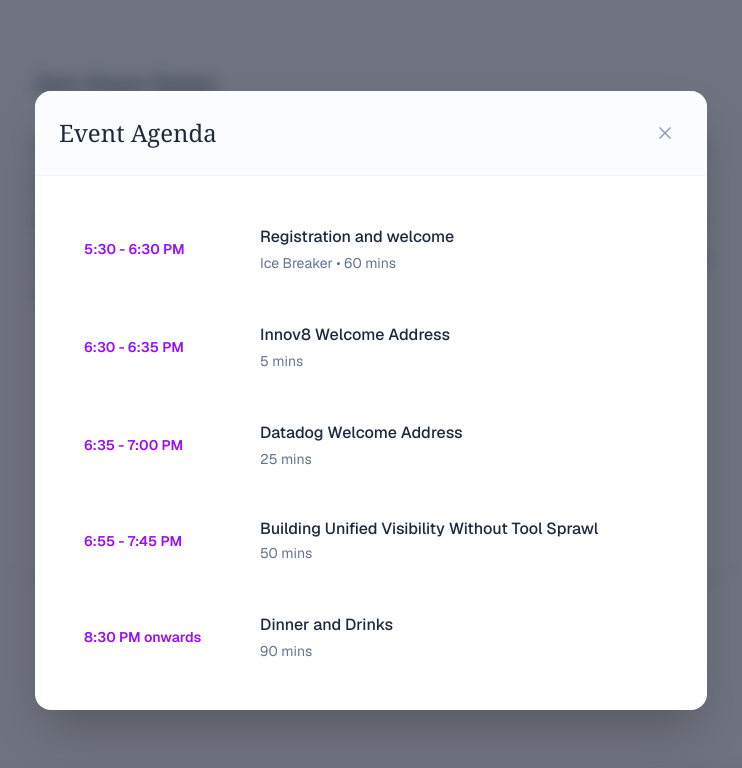
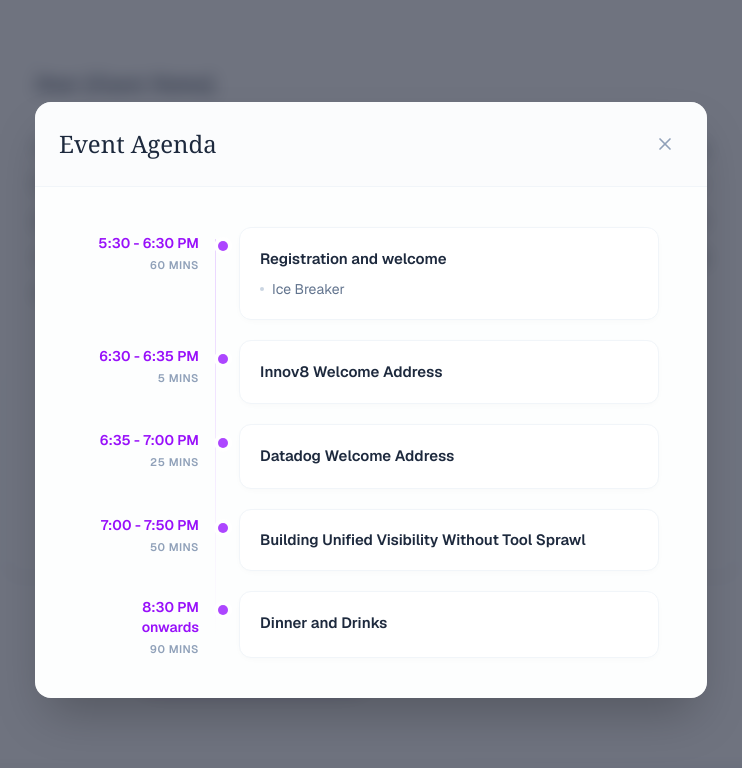
Before and after one commit to ChemyDigi/innov8-landing-page, a Next.js app in the folder datadog-landing-page/: page / in a window 1280 px wide. Both pictures are taken after a click on the button "View Agenda". Shown: the part 524-1292 px from the top of the page, without its empty margins (269-1011 px from the left). Built offline with nearby package versions, Linux system fonts and the light colour scheme.

Commit message:
Made the agenda more user friendly

```diff
--- a/datadog-landing-page/app/page.tsx
+++ b/datadog-landing-page/app/page.tsx
@@ -141,21 +141,18 @@ export default function Home() {
 
       {/* Agenda Modal overlay */}
       <div
-        className={`fixed inset-0 z-50 flex items-center justify-center p-4 transition-all duration-300 ${
-          isAgendaOpen ? "opacity-100 visible" : "opacity-0 invisible pointer-events-none"
+        className={`fixed inset-0 z-50 flex items-center justify-center p-4 transition-all duration-300 ${isAgendaOpen ? "opacity-100 visible" : "opacity-0 invisible pointer-events-none"
           }`}
       >
         {/* Backdrop */}
         <div
-          className={`absolute inset-0 bg-slate-900/60 backdrop-blur-sm transition-opacity duration-300 ${
-             isAgendaOpen ? "opacity-100" : "opacity-0"
+          className={`absolute inset-0 bg-slate-900/60 backdrop-blur-sm transition-opacity duration-300 ${isAgendaOpen ? "opacity-100" : "opacity-0"
             }`}
           onClick={() => setIsAgendaOpen(false)}
         ></div>
 
         {/* Modal Window */}
-        <div className={`bg-white rounded-2xl shadow-2xl w-full max-w-2xl relative z-10 overflow-hidden flex flex-col max-h-[85vh] transition-all duration-300 transform ${
-          isAgendaOpen ? "scale-100 translate-y-0" : "scale-95 translate-y-8"
+        <div className={`bg-white rounded-2xl shadow-2xl w-full max-w-2xl relative z-10 overflow-hidden flex flex-col max-h-[85vh] transition-all duration-300 transform ${isAgendaOpen ? "scale-100 translate-y-0" : "scale-95 translate-y-8"
           }`}>
           {/* Header */}
           <div className="p-6 border-b border-slate-100 flex justify-between items-center bg-slate-50/50">
@@ -169,50 +166,88 @@ export default function Home() {
           </div>
 
           {/* Content Body */}
-          <div className="p-6 md:p-8 overflow-y-auto">
-            <div className="space-y-4">
+          <div className="p-6 md:p-10 overflow-y-auto bg-slate-50/30">
+            <div className="relative max-w-2xl mx-auto px-2">
+              {/* Vertical line connecting the timeline dots */}
+              <div className="absolute left-[19px] sm:left-[140px] top-3 bottom-5 w-px bg-gradient-to-b from-purple-200 via-purple-100 to-transparent"></div>
 
-              {/* Agenda Items */}
-              <div className="flex flex-col sm:flex-row sm:items-center gap-2 sm:gap-8 p-4 rounded-xl hover:bg-purple-50/50 transition-colors border border-transparent hover:border-purple-100">
-                <div className="w-36 flex-shrink-0 text-purple-600 font-semibold text-sm">5:30 - 6:30 PM</div>
-                <div>
-                  <h4 className="text-slate-800 font-medium">Registration and welcome</h4>
-                  <p className="text-slate-500 text-sm mt-1">Ice Breaker • 60 mins</p>
+              <div className="space-y-5">
+
+                {/* Item 1 */}
+                <div className="relative flex flex-col sm:flex-row gap-3 sm:gap-8 group">
+                  <div className="absolute left-[19px] sm:left-[140px] top-3.5 w-2.5 h-2.5 bg-purple-500 rounded-full transform -translate-x-1/2 ring-4 ring-white group-hover:bg-purple-600 group-hover:scale-125 transition-all duration-300 shadow-sm"></div>
+
+                  <div className="pl-10 sm:pl-0 sm:w-[124px] flex-shrink-0 sm:text-right sm:pr-2 pt-1.5">
+                    <div className="text-purple-600 font-semibold text-sm">5:30 - 6:30 PM</div>
+                    <div className="text-slate-400 text-[11px] uppercase tracking-wider font-semibold mt-1">60 mins</div>
+                  </div>
+
+                  <div className="ml-10 sm:ml-0 flex-1 bg-white border border-slate-100 hover:border-purple-200 rounded-xl p-5 shadow-[0_2px_10px_-4px_rgba(0,0,0,0.05)] hover:shadow-[0_8px_20px_-6px_rgba(0,0,0,0.1)] transition-all duration-300">
+                    <h4 className="text-slate-800 font-semibold text-[15px]">Registration and welcome</h4>
+                    <p className="text-slate-500 text-sm mt-2 flex items-center gap-2">
+                      <span className="w-1 h-1 rounded-full bg-slate-300"></span>
+                      Ice Breaker
+                    </p>
                   </div>
                 </div>
 
-              <div className="flex flex-col sm:flex-row sm:items-center gap-2 sm:gap-8 p-4 rounded-xl hover:bg-purple-50/50 transition-colors border border-transparent hover:border-purple-100">
-                <div className="w-36 flex-shrink-0 text-purple-600 font-semibold text-sm">6:30 - 6:35 PM</div>
-                <div>
-                  <h4 className="text-slate-800 font-medium">Innov8 Welcome Address</h4>
-                  <p className="text-slate-500 text-sm mt-1">5 mins</p>
+                {/* Item 2 */}
+                <div className="relative flex flex-col sm:flex-row gap-3 sm:gap-8 group">
+                  <div className="absolute left-[19px] sm:left-[140px] top-3.5 w-2.5 h-2.5 bg-purple-500 rounded-full transform -translate-x-1/2 ring-4 ring-white group-hover:bg-purple-600 group-hover:scale-125 transition-all duration-300 shadow-sm"></div>
+
+                  <div className="pl-10 sm:pl-0 sm:w-[124px] flex-shrink-0 sm:text-right sm:pr-2 pt-1.5">
+                    <div className="text-purple-600 font-semibold text-sm">6:30 - 6:35 PM</div>
+                    <div className="text-slate-400 text-[11px] uppercase tracking-wider font-semibold mt-1">5 mins</div>
+                  </div>
+
+                  <div className="ml-10 sm:ml-0 flex-1 bg-white border border-slate-100 hover:border-purple-200 rounded-xl p-5 shadow-[0_2px_10px_-4px_rgba(0,0,0,0.05)] hover:shadow-[0_8px_20px_-6px_rgba(0,0,0,0.1)] transition-all duration-300">
+                    <h4 className="text-slate-800 font-semibold text-[15px]">Innov8 Welcome Address</h4>
                   </div>
                 </div>
 
-              <div className="flex flex-col sm:flex-row sm:items-center gap-2 sm:gap-8 p-4 rounded-xl hover:bg-purple-50/50 transition-colors border border-transparent hover:border-purple-100">
-                <div className="w-36 flex-shrink-0 text-purple-600 font-semibold text-sm">6:35 - 7:00 PM</div>
-                <div>
-                  <h4 className="text-slate-800 font-medium">Datadog Welcome Address</h4>
-                  <p className="text-slate-500 text-sm mt-1">25 mins</p>
+                {/* Item 3 */}
+                <div className="relative flex flex-col sm:flex-row gap-3 sm:gap-8 group">
+                  <div className="absolute left-[19px] sm:left-[140px] top-3.5 w-2.5 h-2.5 bg-purple-500 rounded-full transform -translate-x-1/2 ring-4 ring-white group-hover:bg-purple-600 group-hover:scale-125 transition-all duration-300 shadow-sm"></div>
+
+                  <div className="pl-10 sm:pl-0 sm:w-[124px] flex-shrink-0 sm:text-right sm:pr-2 pt-1.5">
+                    <div className="text-purple-600 font-semibold text-sm">6:35 - 7:00 PM</div>
+                    <div className="text-slate-400 text-[11px] uppercase tracking-wider font-semibold mt-1">25 mins</div>
+                  </div>
+
+                  <div className="ml-10 sm:ml-0 flex-1 bg-white border border-slate-100 hover:border-purple-200 rounded-xl p-5 shadow-[0_2px_10px_-4px_rgba(0,0,0,0.05)] hover:shadow-[0_8px_20px_-6px_rgba(0,0,0,0.1)] transition-all duration-300">
+                    <h4 className="text-slate-800 font-semibold text-[15px]">Datadog Welcome Address</h4>
                   </div>
                 </div>
 
-              <div className="flex flex-col sm:flex-row sm:items-center gap-2 sm:gap-8 p-4 rounded-xl hover:bg-purple-50/50 transition-colors border border-transparent hover:border-purple-100">
-                <div className="w-36 flex-shrink-0 text-purple-600 font-semibold text-sm">6:55 - 7:45 PM</div>
-                <div>
-                  <h4 className="text-slate-800 font-medium leading-tight">Building Unified Visibility Without Tool Sprawl</h4>
-                  <p className="text-slate-500 text-sm mt-1">50 mins</p>
+                {/* Item 4 */}
+                <div className="relative flex flex-col sm:flex-row gap-3 sm:gap-8 group">
+                  <div className="absolute left-[19px] sm:left-[140px] top-3.5 w-2.5 h-2.5 bg-purple-500 rounded-full transform -translate-x-1/2 ring-4 ring-white group-hover:bg-purple-600 group-hover:scale-125 transition-all duration-300 shadow-sm"></div>
+
+                  <div className="pl-10 sm:pl-0 sm:w-[124px] flex-shrink-0 sm:text-right sm:pr-2 pt-1.5">
+                    <div className="text-purple-600 font-semibold text-sm">7:00 - 7:50 PM</div>
+                    <div className="text-slate-400 text-[11px] uppercase tracking-wider font-semibold mt-1">50 mins</div>
+                  </div>
+
+                  <div className="ml-10 sm:ml-0 flex-1 bg-white border border-slate-100 hover:border-purple-200 rounded-xl p-5 shadow-[0_2px_10px_-4px_rgba(0,0,0,0.05)] hover:shadow-[0_8px_20px_-6px_rgba(0,0,0,0.1)] transition-all duration-300">
+                    <h4 className="text-slate-800 font-semibold text-[15px] leading-snug">Building Unified Visibility Without Tool Sprawl</h4>
                   </div>
                 </div>
 
-              <div className="flex flex-col sm:flex-row sm:items-center gap-2 sm:gap-8 p-4 rounded-xl hover:bg-purple-50/50 transition-colors border border-transparent hover:border-purple-100">
-                <div className="w-36 flex-shrink-0 text-purple-600 font-semibold text-sm">8:30 PM onwards</div>
-                <div>
-                  <h4 className="text-slate-800 font-medium">Dinner and Drinks</h4>
-                  <p className="text-slate-500 text-sm mt-1">90 mins</p>
+                {/* Item 5 */}
+                <div className="relative flex flex-col sm:flex-row gap-3 sm:gap-8 group">
+                  <div className="absolute left-[19px] sm:left-[140px] top-3.5 w-2.5 h-2.5 bg-purple-500 rounded-full transform -translate-x-1/2 ring-4 ring-white group-hover:bg-purple-600 group-hover:scale-125 transition-all duration-300 shadow-sm"></div>
+
+                  <div className="pl-10 sm:pl-0 sm:w-[124px] flex-shrink-0 sm:text-right sm:pr-2 pt-1.5">
+                    <div className="text-purple-600 font-semibold text-sm">8:30 PM onwards</div>
+                    <div className="text-slate-400 text-[11px] uppercase tracking-wider font-semibold mt-1">90 mins</div>
+                  </div>
+
+                  <div className="ml-10 sm:ml-0 flex-1 bg-white border border-slate-100 hover:border-purple-200 rounded-xl p-5 shadow-[0_2px_10px_-4px_rgba(0,0,0,0.05)] hover:shadow-[0_8px_20px_-6px_rgba(0,0,0,0.1)] transition-all duration-300">
+                    <h4 className="text-slate-800 font-semibold text-[15px]">Dinner and Drinks</h4>
                   </div>
                 </div>
 
+              </div>
             </div>
           </div>
         </div>
```
Lines whose indentation alone changed are shown as unchanged.
